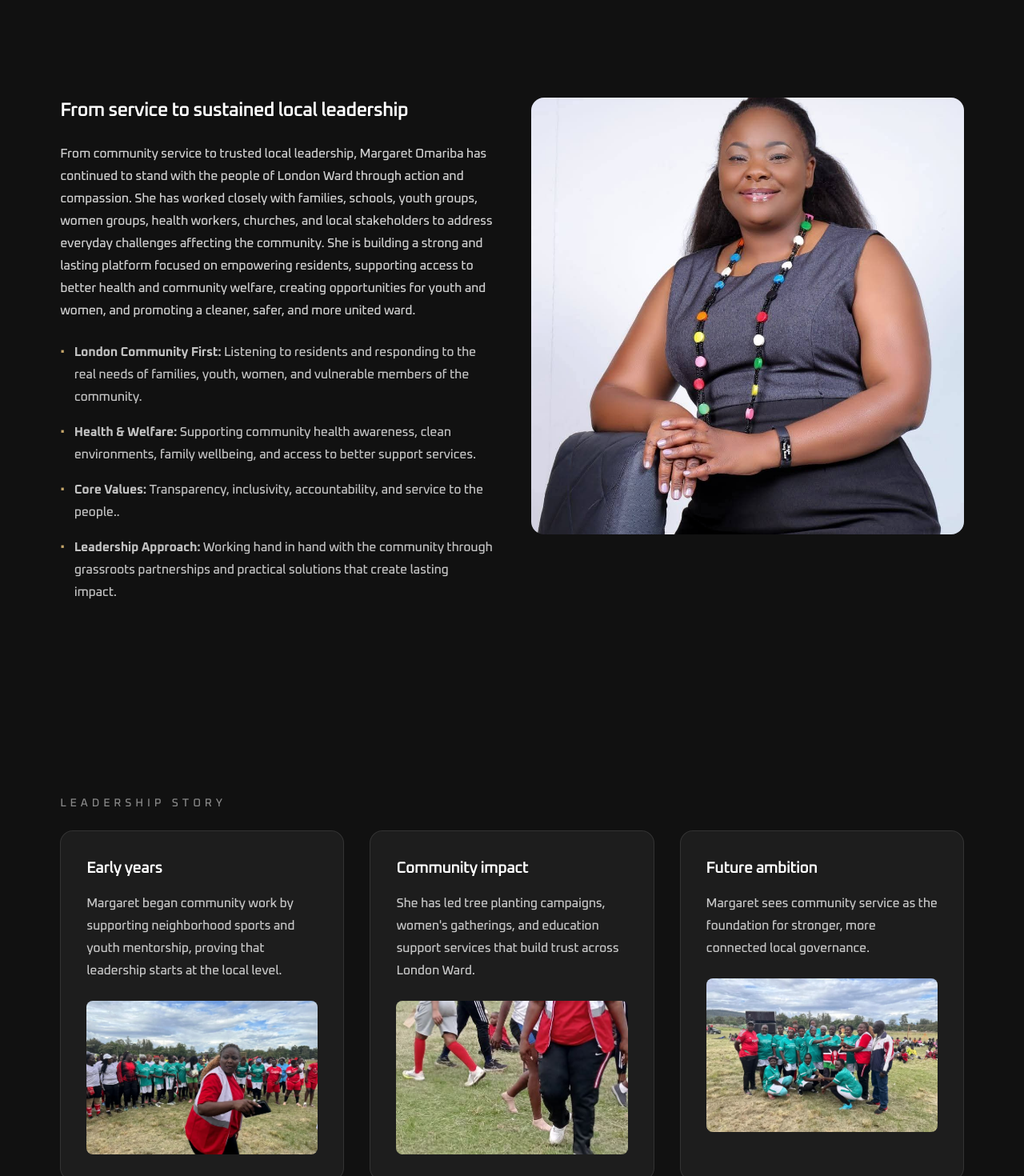
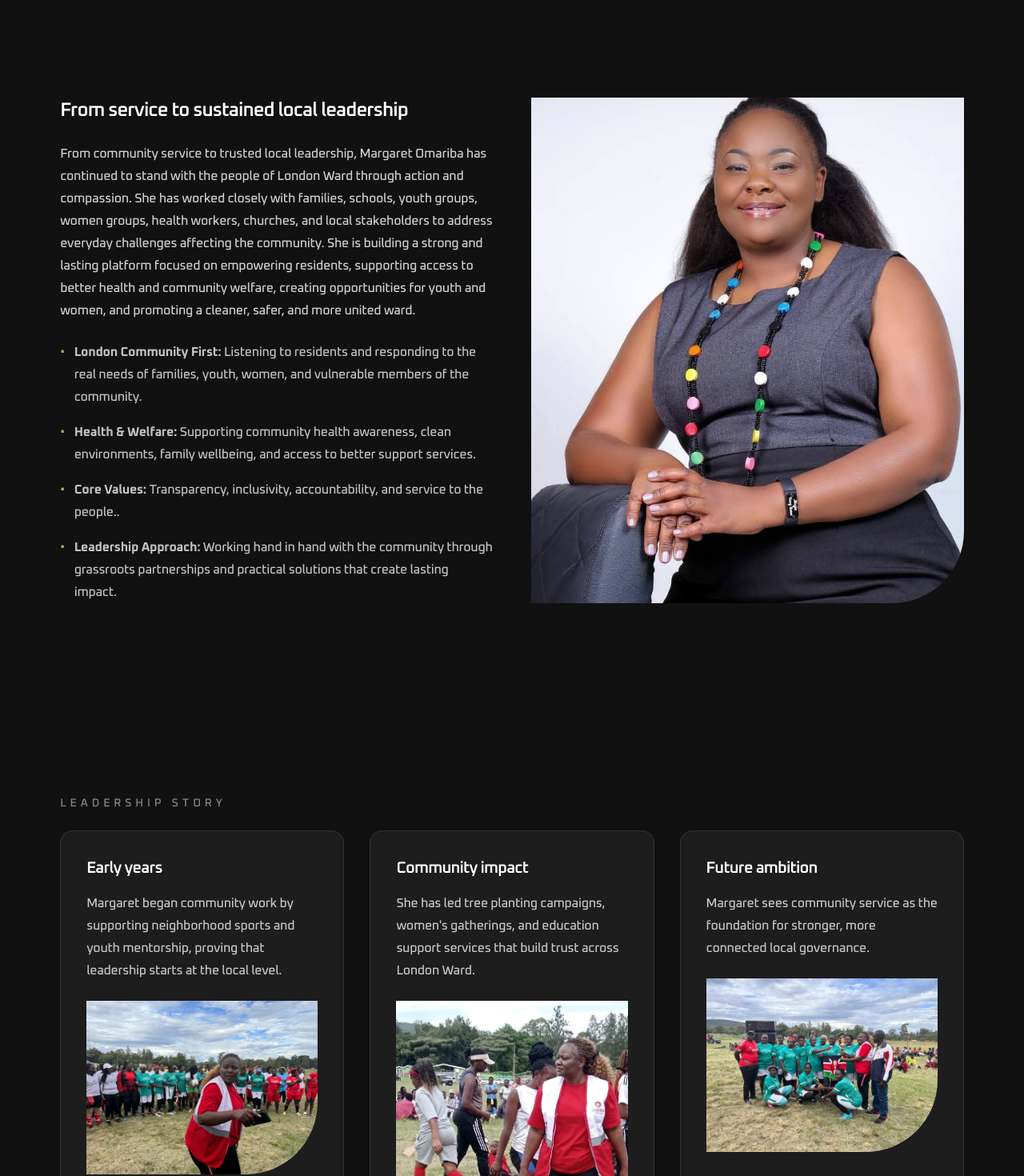
Before and after one commit to thewogas254-prog/margaretomariba, a Next.js app: page /about-margaret in a window 1280 px wide. Shown: the part 740-2210 px from the top of the page at 80% size. Built offline with nearby package versions, Linux system fonts and the light colour scheme.

Commit message:
Standardize all image frames to use the same style as contact page

```diff
--- a/src/app/about-margaret/page.tsx
+++ b/src/app/about-margaret/page.tsx
@@ -53,13 +53,13 @@ export default function AboutMargaretPage() {
                   </li>
                 </ul>
               </div>
-              <div>
+              <div className="image-frame">
                 <Image
                   src="/images/profilephoto.jpeg"
                   alt="Margaret Omariba"
                   width={400}
                   height={400}
-                  className="rounded-2xl w-full h-auto object-cover"
+                  className="w-full h-auto object-cover"
                 />
               </div>
             </div>
@@ -75,39 +75,45 @@ export default function AboutMargaretPage() {
                 <p className="text-white/75 mb-6">
                   Margaret began community work by supporting neighborhood sports and youth mentorship, proving that leadership starts at the local level.
                 </p>
+                <div className="image-frame">
                   <Image
                     src="/images/charity1.jpeg"
                     alt="Youth Sports"
                     width={300}
                     height={300}
-                  className="rounded-lg w-full h-48 object-cover"
+                    className="w-full h-48 object-cover"
                   />
+                </div>
               </article>
               <article className="rounded-2xl border border-white/10 bg-white/5 p-8">
                 <h3 className="text-xl font-semibold text-white mb-4">Community impact</h3>
                 <p className="text-white/75 mb-6">
                   She has led tree planting campaigns, women's gatherings, and education support services that build trust across London Ward.
                 </p>
+                <div className="image-frame">
                   <Image
                     src="/images/women1.jpeg"
                     alt="Women Empowerment"
                     width={300}
                     height={300}
-                  className="rounded-lg w-full h-48 object-cover"
+                    className="w-full h-48 object-cover"
                   />
+                </div>
               </article>
               <article className="rounded-2xl border border-white/10 bg-white/5 p-8">
                 <h3 className="text-xl font-semibold text-white mb-4">Future ambition</h3>
                 <p className="text-white/75 mb-6">
                   Margaret sees community service as the foundation for stronger, more connected local governance.
                 </p>
+                <div className="image-frame">
                   <Image
                     src="/images/charity2.jpeg"
                     alt="Community Future"
                     width={300}
                     height={300}
-                  className="rounded-lg w-full h-48 object-cover"
+                    className="w-full h-48 object-cover"
                   />
+                </div>
               </article>
             </div>
           </div>
--- a/src/app/foundation/page.tsx
+++ b/src/app/foundation/page.tsx
@@ -43,7 +43,7 @@ export default function FoundationPage() {
                   </li>
                 </ul>
               </div>
-              <div className="rounded-[2rem] overflow-hidden border border-white/10 bg-white/5">
+              <div className="image-frame">
                 <Image
                   src="/images/profilephoto2.jpeg"
                   alt="Margaret Omariba profile"
--- a/src/app/gallery/page.tsx
+++ b/src/app/gallery/page.tsx
@@ -32,6 +32,7 @@ export default function GalleryPage() {
             <div className="grid gap-6 sm:grid-cols-2 lg:grid-cols-2">
               {galleryItems.map((item) => (
                 <div key={item.src} className="overflow-hidden rounded-2xl border border-white/10 bg-white/5">
+                  <div className="image-frame">
                     <Image
                       src={item.src}
                       alt={item.title}
@@ -39,6 +40,7 @@ export default function GalleryPage() {
                       height={500}
                       className="w-full h-auto object-cover"
                     />
+                  </div>
                   <div className="p-6">
                     <h3 className="text-lg font-semibold text-white">{item.title}</h3>
                   </div>
--- a/src/app/leadership-vision/page.tsx
+++ b/src/app/leadership-vision/page.tsx
@@ -28,7 +28,7 @@ export default function LeadershipVisionPage() {
                   Margaret Omariba is a dedicated community leader, mentor, and servant of the people of London Ward. She is passionate about improving the lives of ordinary families through practical local programs that support youth, women, education, the environment, sports, and community welfare.
                 </p>
               </div>
-              <div className="rounded-[2rem] overflow-hidden border border-white/10 bg-white/5">
+              <div className="image-frame">
                 <Image
                   src="/images/profilephoto2.jpeg"
                   alt="Margaret Omariba profile"
--- a/src/app/london-ward/page.tsx
+++ b/src/app/london-ward/page.tsx
@@ -32,7 +32,7 @@ export default function LondonWardPage() {
                   This vision is not built on promises alone — it is built on community engagement, action, and partnership with the people.
                 </p>
               </div>
-              <div className="rounded-[2rem] overflow-hidden border border-white/10 bg-white/5">
+              <div className="image-frame">
                 <Image
                   src="/images/profilephoto2.jpeg"
                   alt="Margaret Omariba in London Ward"
--- a/src/app/page.tsx
+++ b/src/app/page.tsx
@@ -125,7 +125,7 @@ export default function Home() {
                   Through the Margaret Omariba Foundation, we deliver practical programs that support youth, women, the environment, sports, and community health across the ward.
                 </p>
               </div>
-              <div className="rounded-[2rem] overflow-hidden border border-white/10 bg-white/5">
+              <div className="image-frame">
                 <Image
                   src="/images/profilephoto2.jpeg"
                   alt="Margaret Omariba leading foundation programs"
@@ -151,13 +151,15 @@ export default function Home() {
                 className={`feature-section ${chapter.reverse ? "reverse" : ""}`}
               >
                 <div className="feature-image">
+                  <div className="image-frame">
                     <Image
                       src={chapter.image}
                       alt={chapter.alt}
                       width={500}
                       height={400}
-                    className="w-full h-full object-cover rounded-lg"
+                      className="w-full h-full object-cover"
                     />
+                  </div>
                 </div>
                 <div className="feature-copy">
                   <p className="text-sm uppercase tracking-[0.35em] text-white/50">Editorial Section</p>
--- a/src/app/programs/page.tsx
+++ b/src/app/programs/page.tsx
@@ -48,6 +48,7 @@ export default function ProgramsPage() {
             <div className="grid gap-8 md:grid-cols-2">
               {programs.map((program) => (
                 <article key={program.title} className="rounded-2xl border border-white/10 bg-white/5 overflow-hidden">
+                  <div className="image-frame">
                     <Image
                       src={program.image}
                       alt={program.title}
@@ -55,6 +56,7 @@ export default function ProgramsPage() {
                       height={300}
                       className="w-full h-48 object-cover"
                     />
+                  </div>
                   <div className="p-8">
                     <h2 className="text-xl font-semibold text-white mb-3">{program.title}</h2>
                     <p className="text-white/75 mb-6">{program.description}</p>
```
Also changed, not shown: images/railway.png (added). Lines whose indentation alone changed are shown as unchanged.
